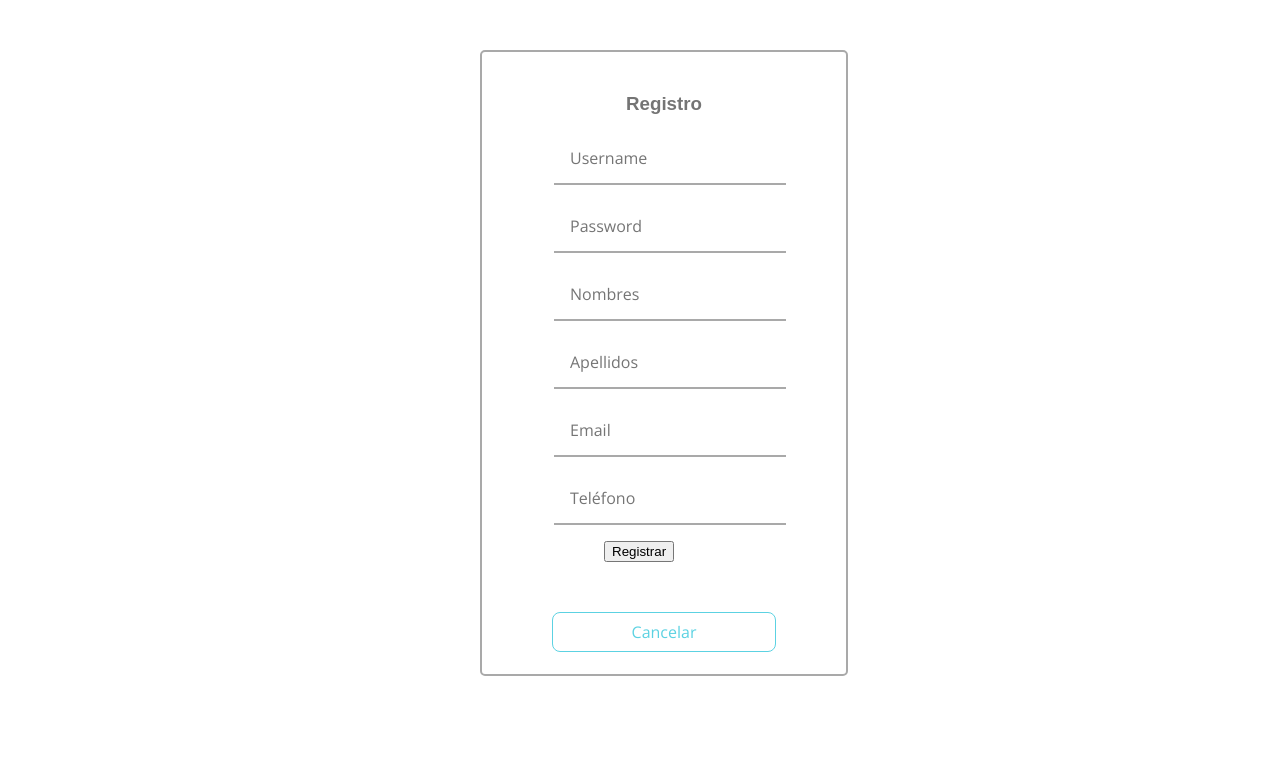
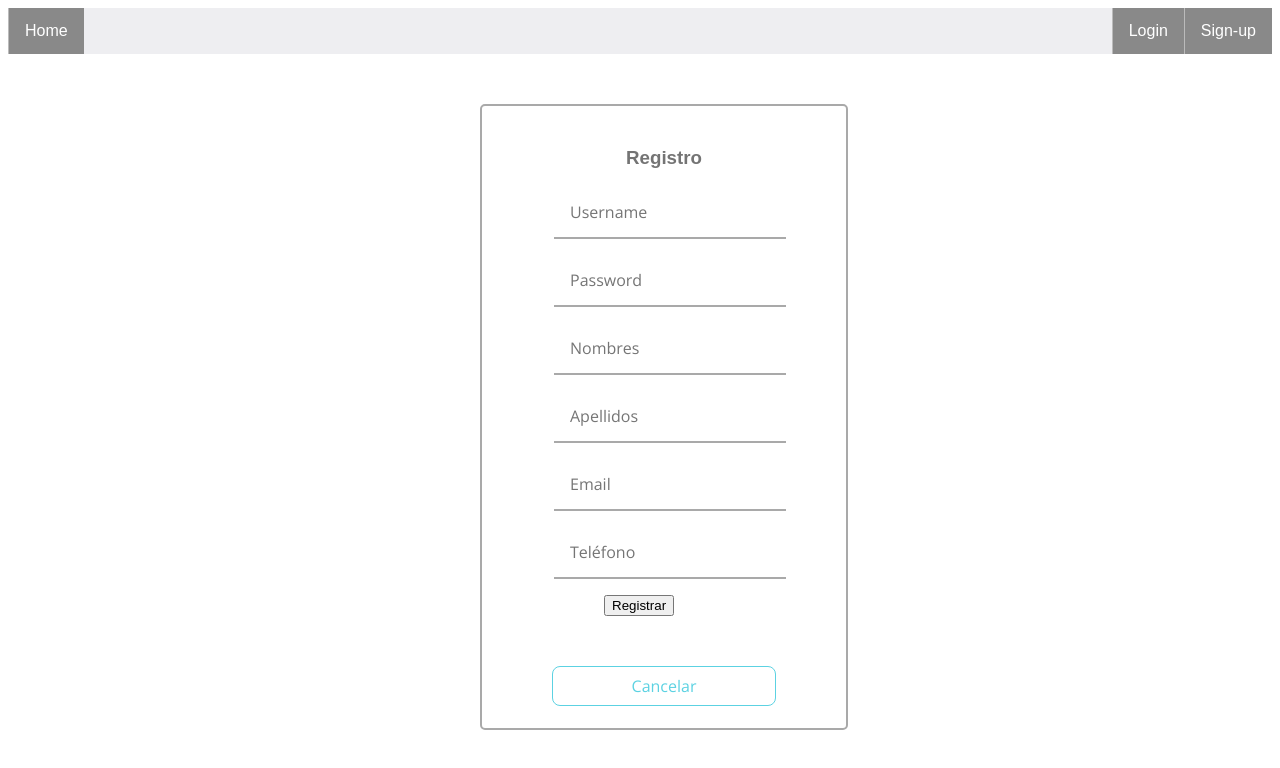
Before and after one commit to jcardenascAndes93/guiaColombianaAngular, an Angular app: page / in a window 1280 px wide. Shown: the top 768 px of the page. Built offline with nearby package versions, Linux system fonts and the light colour scheme.

Commit message:
Añadida barra superior

```diff
--- a/src/app/app.component.html
+++ b/src/app/app.component.html
@@ -1,4 +1,8 @@
-<app-signup>
-</app-signup>
+<!-- Barra superior -->
+<app-barra-superior></app-barra-superior>
+
+<div>
+    <app-signup></app-signup>
+</div>
 <!--<app-login></app-login>-->
 <!-- Add the login component view -->
--- a/src/app/app.module.ts
+++ b/src/app/app.module.ts
@@ -8,12 +8,14 @@ import { AppRoutingModule } from './app-routing.module';
 import { AppComponent } from './app.component';
 import { LoginComponent } from './login/login.component';
 import { SignupComponent } from './signup/signup.component';
+import { BarraSuperiorComponent } from './barra-superior/barra-superior.component';
 
 @NgModule({
   declarations: [
     AppComponent,
     LoginComponent,
-    SignupComponent
+    SignupComponent,
+    BarraSuperiorComponent
   ],
   imports: [
     BrowserModule,
--- /dev/null
+++ b/src/app/barra-superior/barra-superior.component.css
@@ -0,0 +1,32 @@
+ul {
+    list-style-type: none;
+    margin: 0;
+    padding: 0;
+    overflow: hidden;
+    background-color: #eeeef1;
+  }
+
+  li {
+    float: left;
+    border-left:1px solid #bbb;
+  }
+
+  li:last-child {
+    border-right: none;
+  }
+
+  li a {
+    display: block;
+    color: white;
+    text-align: center;
+    padding: 14px 16px;
+    text-decoration: none;
+  }
+
+  li a:hover:not(.active) {
+    background-color: #111;
+  }
+
+  .active {
+    background-color: #898989;
+  }
--- /dev/null
+++ b/src/app/barra-superior/barra-superior.component.html
@@ -0,0 +1,5 @@
+<ul>
+    <li style="float:left"><a class="active" href="####">Home</a></li>
+    <li style="float:right"><a class="active" href="#####">Sign-up</a></li>
+    <li style="float:right"><a class="active" href="#####">Login</a></li>
+</ul>
--- /dev/null
+++ b/src/app/barra-superior/barra-superior.component.ts
@@ -0,0 +1,15 @@
+import { Component, OnInit } from '@angular/core';
+
+@Component({
+  selector: 'app-barra-superior',
+  templateUrl: './barra-superior.component.html',
+  styleUrls: ['./barra-superior.component.css']
+})
+export class BarraSuperiorComponent implements OnInit {
+
+  constructor() { }
+
+  ngOnInit() {
+  }
+
+}
```
Also changed, not shown: 1 other file (tests, documents, lock files or other folders).
